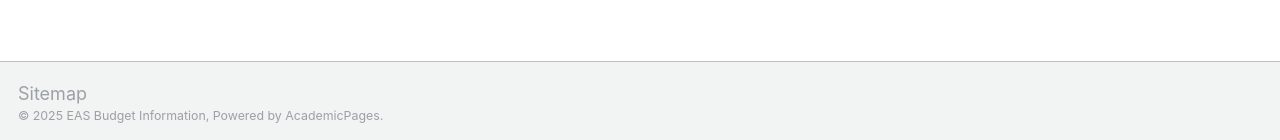
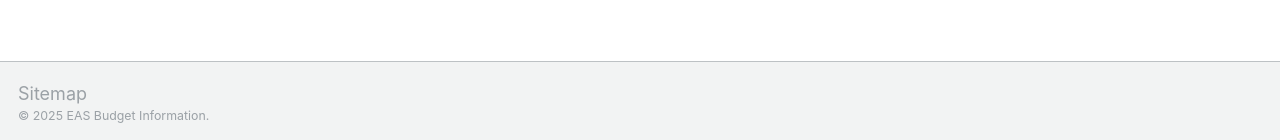
Before and after one commit to unlcas/eas-budget, a Jekyll site: the page built from _pages/about.md, in a window 1280 px wide and 900 px high, scrolled down 2451 px. Shown: the part 757-897 px from the top of the window. Built offline with Jekyll 4.4.1, drawn with Linux system fonts in a browser that asks for light colours; a script that is not in the unit is left out.

Commit message:
Update footer.html

```diff
--- a/_includes/footer.html
+++ b/_includes/footer.html
@@ -20,5 +20,5 @@
 {% endif %}
 
 <div class="page__footer-copyright">
-  &copy; {{ site.time | date: '%Y' }} {{ site.name | default: site.title }}, {{ site.data.ui-text[site.locale].powered_by | default: "Template:" }} <a href="https://github.com/academicpages/academicpages.github.io">AcademicPages</a>.
+  &copy; {{ site.time | date: '%Y' }} {{ site.name | default: site.title }}.
 </div>
```
